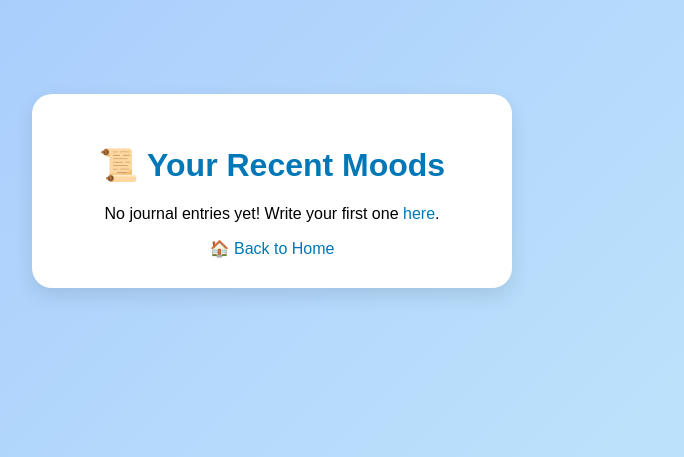
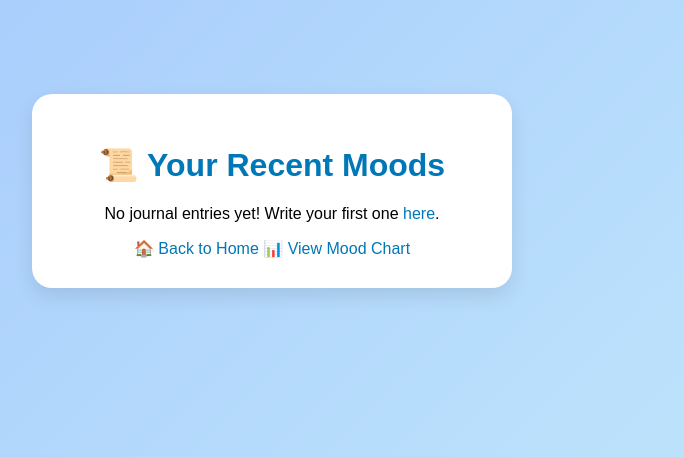
Before and after one commit to Suhana-Singh/Sentiment-Notifier, a Flask app: page /history in a window 1280 px wide. Shown: the part 209-666 px from the top of the page, without its empty margins (368-1052 px from the left). Run offline with Flask 3, Linux system fonts and the light colour scheme.

Commit message:
history page

```diff
--- a/templates/history.html
+++ b/templates/history.html
@@ -28,6 +28,7 @@
     {% endif %}
 
     <a href="/">🏠 Back to Home</a>
+    <a href="/chart">📊 View Mood Chart</a>
   </div>
 </body>
 </html>
```
